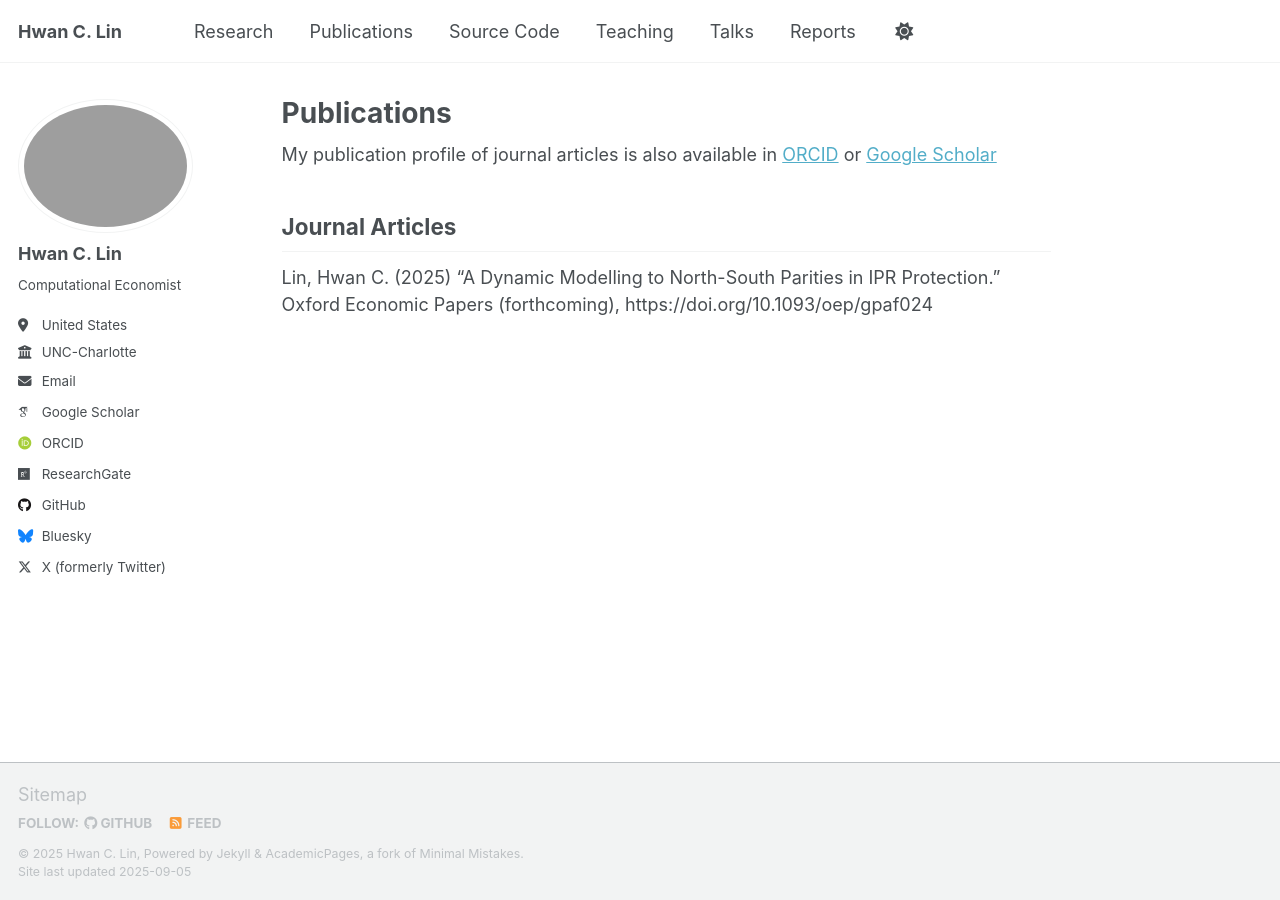
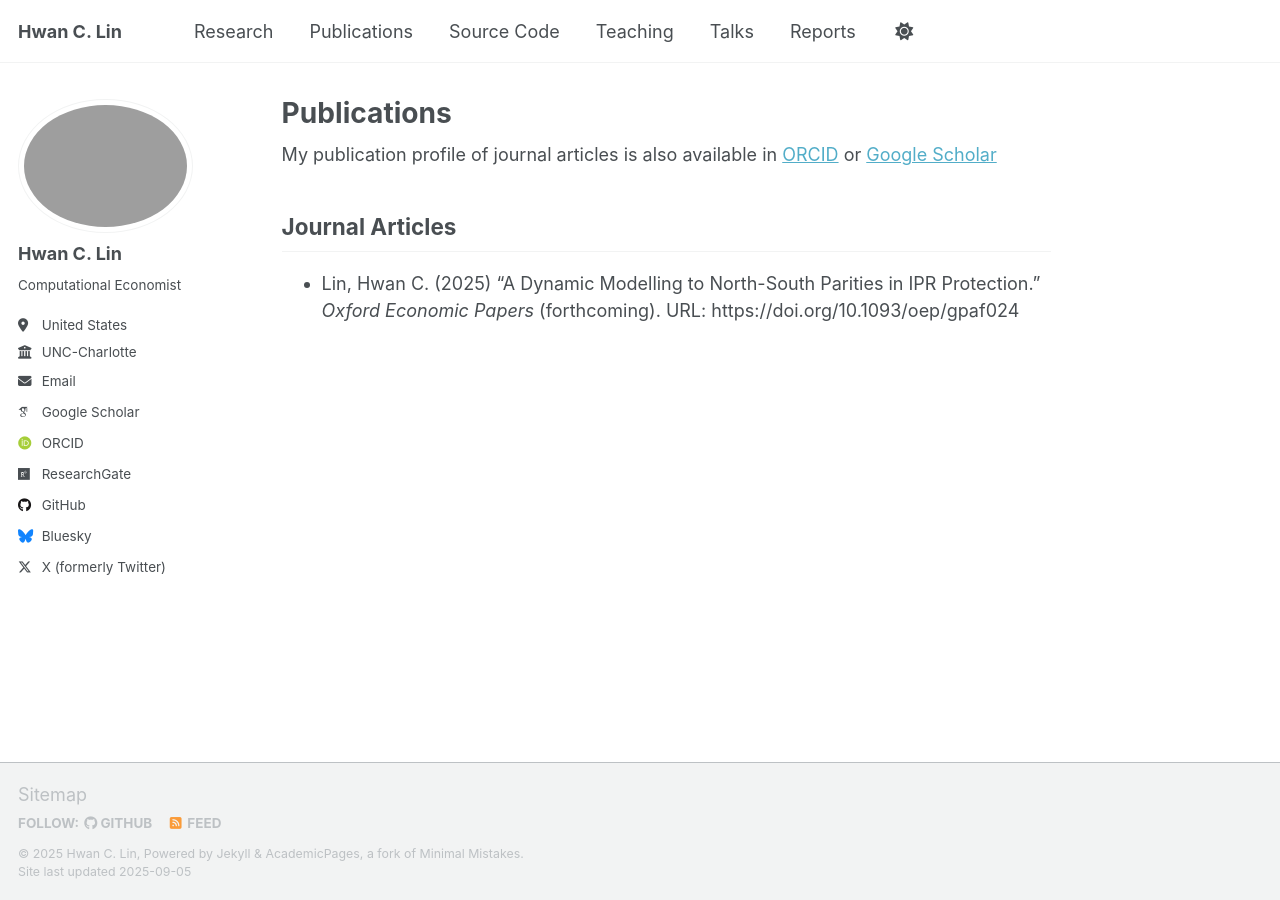
Before and after one commit to hwanclin/hwanclin.github.io, a Jekyll site: the page built from _pages/pub-test.md, in a window 1280 px wide. Built offline with Jekyll 4.4.1, drawn with Linux system fonts in a browser that asks for light colours; some web fonts are replaced; a script that is not in the unit is left out.

Commit message:
Update pub-test.md

```diff
--- a/_pages/pub-test.md
+++ b/_pages/pub-test.md
@@ -10,4 +10,4 @@ My publication profile of journal articles is also available in [ORCID](https://
 
 ## Journal Articles
 
-Lin, Hwan C. (2025) "A Dynamic Modelling to North-South Parities in IPR Protection." Oxford Economic Papers (forthcoming), https://doi.org/10.1093/oep/gpaf024
+* Lin, Hwan C. (2025) "A Dynamic Modelling to North-South Parities in IPR Protection." *Oxford Economic Papers* (forthcoming). URL: https://doi.org/10.1093/oep/gpaf024
```
